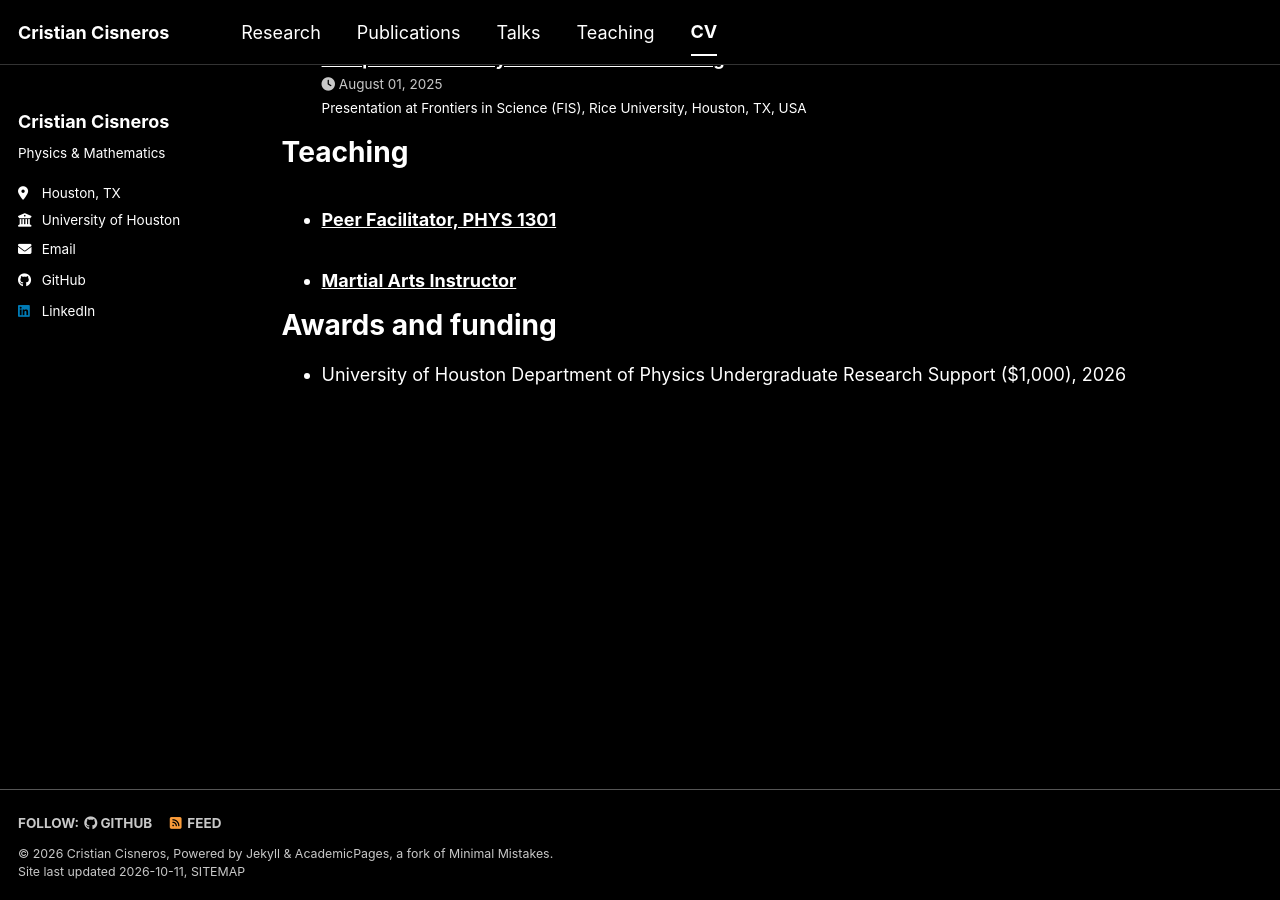
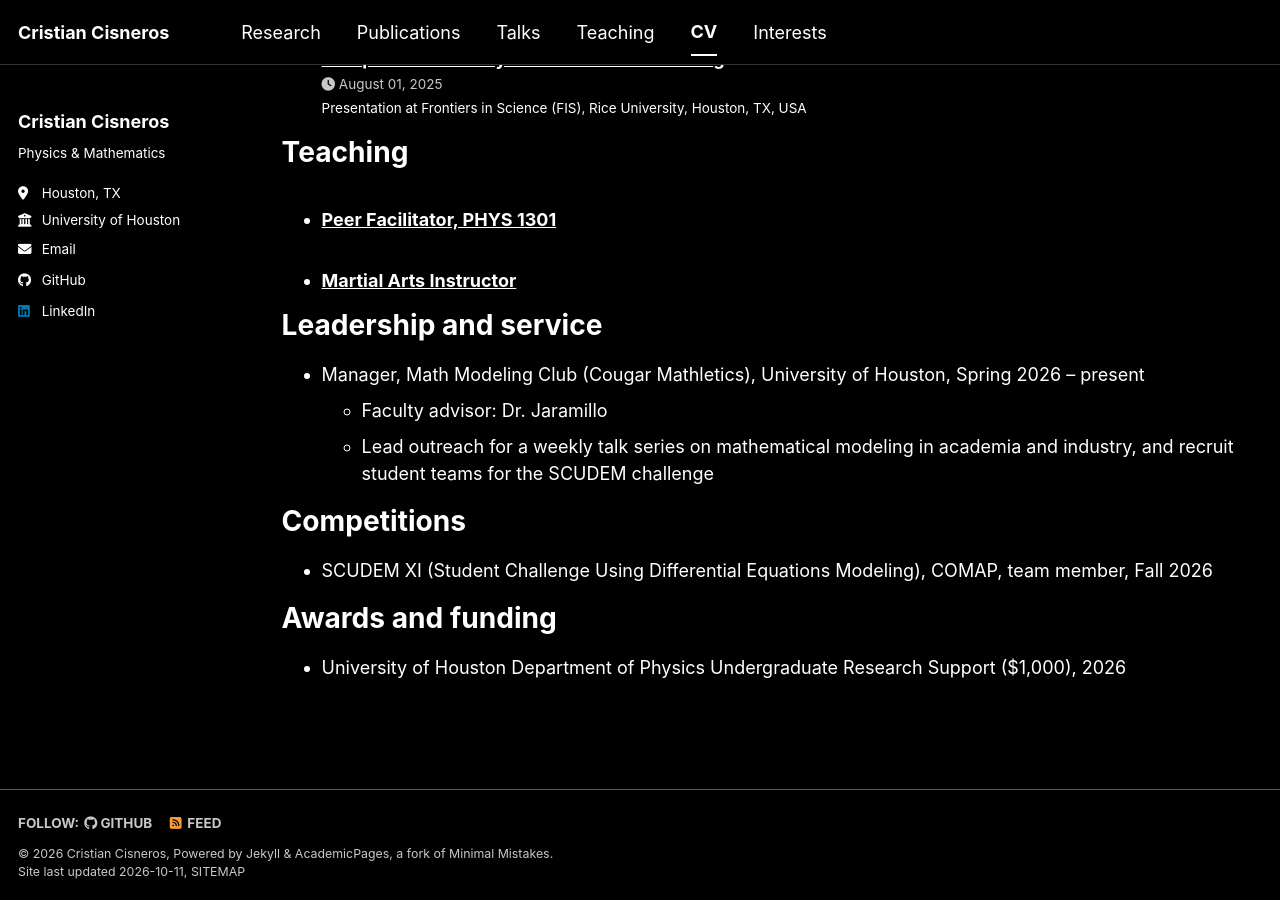
Before and after one commit to cristiancisneros06/cristiancisneros06.github.io, a Jekyll site: the page built from _pages/cv.md, in a window 1280 px wide and 900 px high, scrolled down 654 px. Built offline with Jekyll 4.4.1, drawn with Linux system fonts in a browser that asks for light colours; a style sheet for code colours, icons or effects is not loaded.

Commit message:
Add Interests page and CV leadership and competitions
New Interests page (chess, esports, martial arts, computer build),
linked last in the menu; CV gains Math Modeling Club manager role
and SCUDEM XI.

Co-Authored-By: Claude Opus 5.5 <noreply@anthropic.com>
Claude-Session: https://claude.ai/code/session_0194BYiZ6sAiDzrCffZQx2Wf

```diff
--- a/_data/navigation.yml
+++ b/_data/navigation.yml
@@ -19,3 +19,6 @@ main:
 
   - title: "CV"
     url: /cv/
+
+  - title: "Interests"
+    url: /interests/
--- a/_pages/cv.md
+++ b/_pages/cv.md
@@ -41,6 +41,16 @@ Teaching
     {% include archive-single-cv.html %}
   {% endfor %}</ul>
 
+Leadership and service
+======
+* Manager, Math Modeling Club (Cougar Mathletics), University of Houston, Spring 2026 – present
+  * Faculty advisor: Dr. Jaramillo
+  * Lead outreach for a weekly talk series on mathematical modeling in academia and industry, and recruit student teams for the SCUDEM challenge
+
+Competitions
+======
+* SCUDEM XI (Student Challenge Using Differential Equations Modeling), COMAP, team member, Fall 2026
+
 Awards and funding
 ======
 * University of Houston Department of Physics Undergraduate Research Support ($1,000), 2026
```
Also changed, not shown: _pages/about.md (+1 -1 lines), _pages/interests.md (added, +33 -0 lines).
